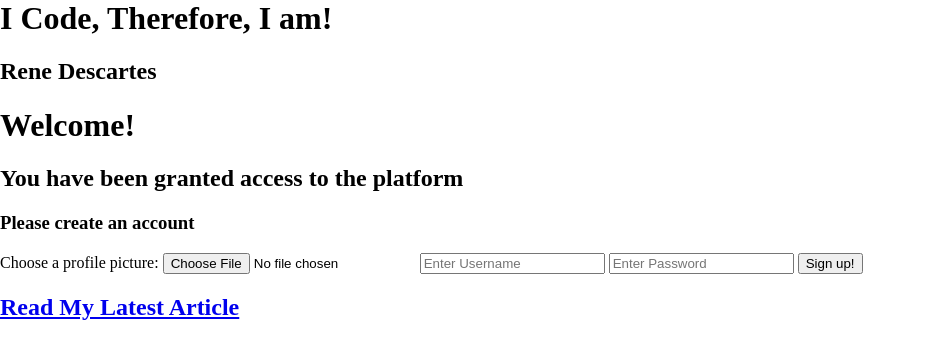
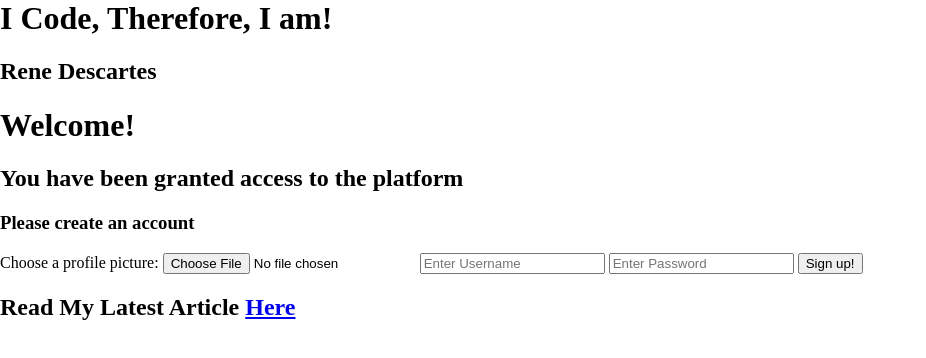
Before and after one commit to jasminesarin/scrimba_html5_course, a plain HTML site: page index.html in a window 1280 px wide. Shown: the whole page, without its empty margins (0-926 px from the left). Drawn offline with Linux system fonts and the light colour scheme.

Commit message:
Update index.html

```diff
--- a/index.html
+++ b/index.html
@@ -20,6 +20,6 @@
   <input type="password" placeholder="Enter Password">
   <button>Sign up!</button>
 </div>
-  <h2><a href="news.html">Read My Latest Article</a></h2>
+  <h2>Read My Latest Article <a href="news.html">Here</a></h2>
 </body>
 </html>
```
